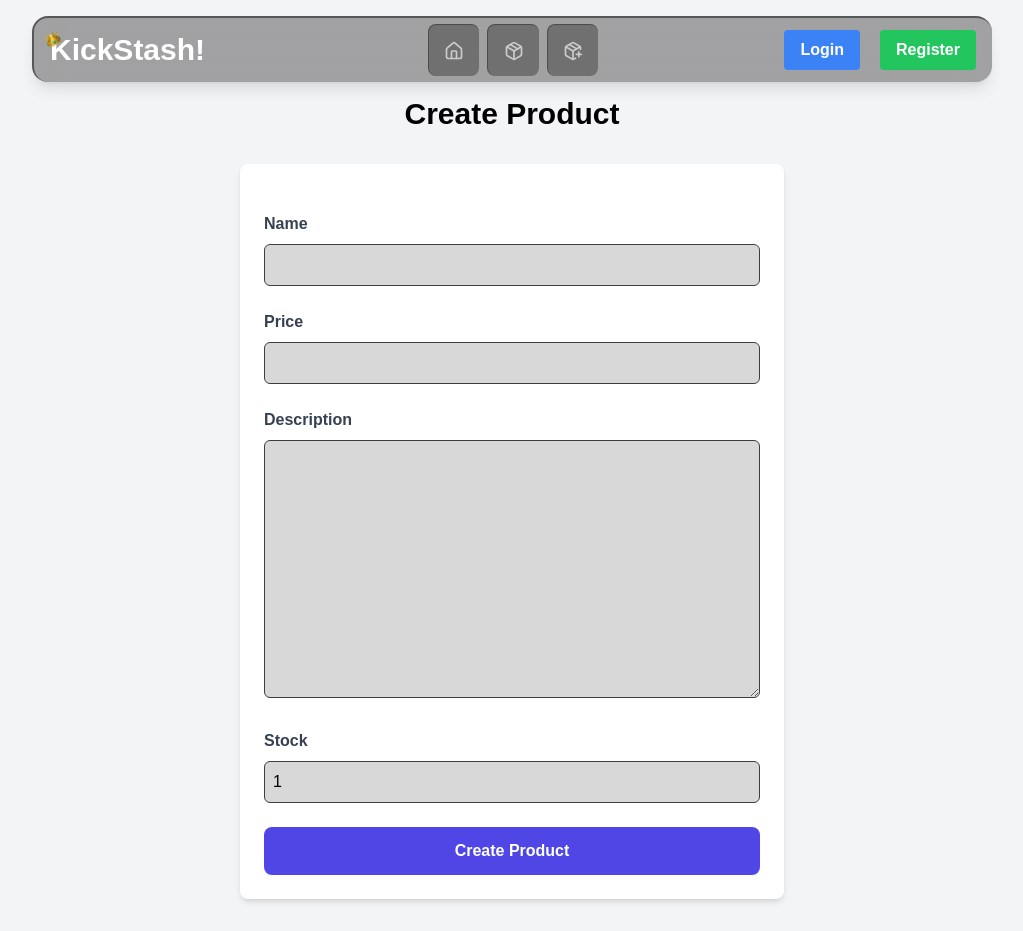
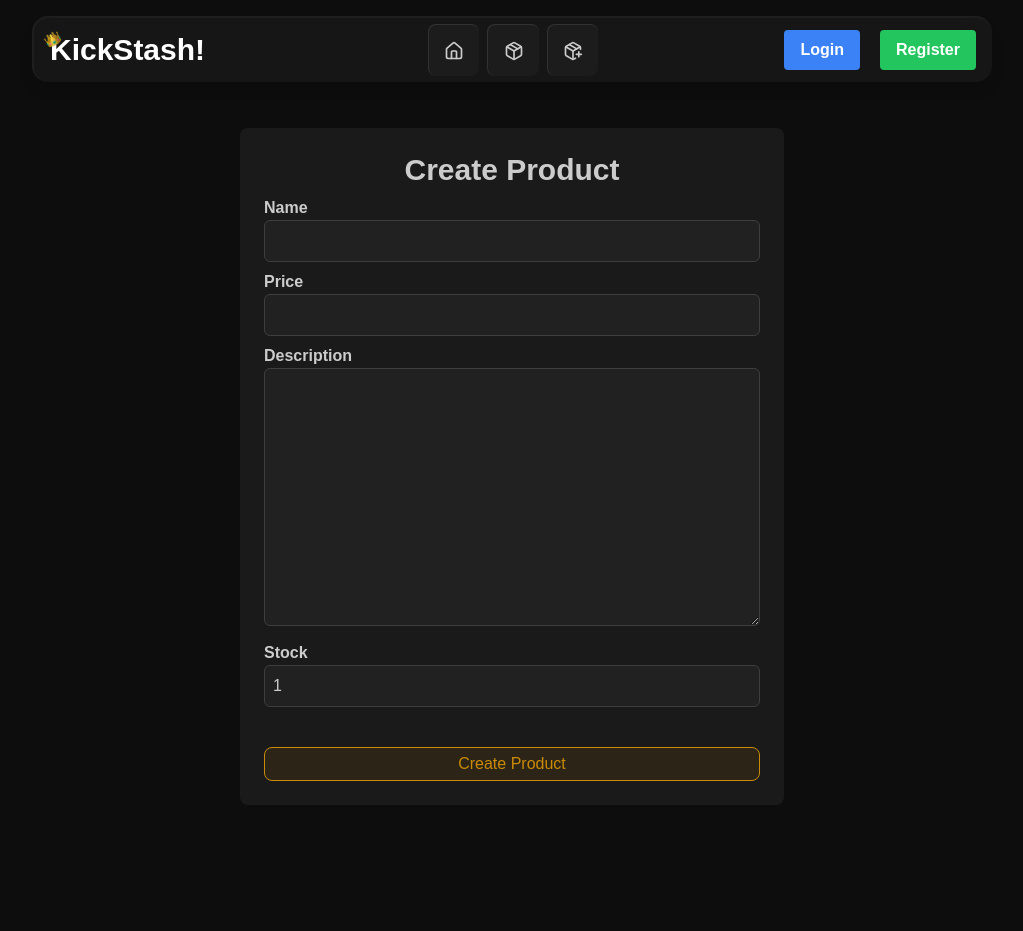
Before and after one commit to absolutepraya/kickstash, a Django app: page /create-product in a window 1280 px wide. Shown: the whole page, without its empty margins (128-1151 px from the left). After the commit the page ends 805 px from the top, so only its background shows below. Run offline with Django 5.2, Linux system fonts and the light colour scheme; some libraries are stand-ins or nearby versions.

Commit message:
Fixing main.html

```diff
--- a/main/templates/create_product.html
+++ b/main/templates/create_product.html
@@ -1,41 +1,32 @@
-{% extends 'base.html' %} {% load static %} {% block meta %}
+{% extends 'base.html' %}
+{% load static %}
+{% block meta %}
     <title>Create Product</title>
-{% endblock meta %} {% block content %} {% include 'navbar.html' %}
+{% endblock meta %}
 
-<div class="flex flex-col min-h-screen bg-gray-100">
-	<div class="container mx-auto px-4 py-8 mt-16 max-w-xl">
-		<h1 class="text-3xl font-bold text-center mb-8 text-black">
-			Create Product
-		</h1>
+{% block content %}
+    {% include 'navbar.html' %}
 
-		<div class="bg-white shadow-md rounded-lg p-6 form-style">
-			<form
-				method="POST"
-				class="space-y-6"
-			>
-				{% csrf_token %} {% for field in form %}
+    <div class="flex flex-col min-h-screen w-screen bg-[#0d0d0d] text-[#cccccc]">
+        <div class="container mx-auto px-4 mt-32 mb-16 max-w-xl">
+            <div class="bg-[#1a1a1a] rounded-lg p-6 form-style">
+                <h1 class="text-3xl font-bold text-center">Create Product</h1>
+                <form method="POST" class="space-y-2">
+                    {% csrf_token %}
+                    {% for field in form %}
                     <div class="flex flex-col">
-					<label
-						for="{{ field.id_for_label }}"
-						class="mb-2 font-semibold text-gray-700"
-					>
-						{{ field.label }}
-					</label>
+                        <label for="{{ field.id_for_label }}" class="font-semibold">{{ field.label }}</label>
                         <div class="w-full">{{ field }}</div>
                         {% if field.help_text %}
-					<p class="mt-1 text-sm text-gray-500">
-						{{ field.help_text }}
-					</p>
-					{% endif %} {% for error in field.errors %}
-					<p class="mt-1 text-sm text-red-600">{{ error }}</p>
+                        <p class="mt-1 text-sm">{{ field.help_text }}</p>
+                        {% endif %}
+                        {% for error in field.errors %}
+                        <p class="mt-1 text-sm">{{ error }}</p>
                         {% endfor %}
                     </div>
                     {% endfor %}
-				<div class="flex justify-center mt-6">
-					<button
-						type="submit"
-						class="bg-indigo-600 text-white font-semibold px-6 py-3 rounded-lg hover:bg-indigo-700 transition duration-300 ease-in-out w-full"
-					>
+                    <div class="flex justify-center pt-8">
+                        <button type="submit" class="w-full flex items-center justify-center flex-row items-center justify-center rounded-lg px-1 py-1 space-x-1 transition duration-300 bg-yellow-600 hover:bg-opacity-100 hover:text-white bg-opacity-10 text-yellow-600 border border-yellow-600">
                             Create Product
                         </button>
                     </div>
@@ -43,5 +34,4 @@
             </div>
         </div>
     </div>
-
 {% endblock %}
--- a/main/templates/login.html
+++ b/main/templates/login.html
@@ -14,7 +14,7 @@
 				<div>
 					<label for="username" class="mb-2 font-semibold">Username</label>
 					<div class="relative mt-1">
-						<input id="username" name="username" type="text" required class="appearance-none rounded-none relative block w-full px-3 py-2 border border-gray-300 placeholder-gray-500 text-gray-900 rounded-t-md focus:outline-none focus:ring-[#0b79f7] focus:border-[#0b79f7] sm:text-sm" placeholder="Username" />
+						<input id="username" name="username" type="text" required class="appearance-none rounded-none relative block w-full px-3 py-2 border border-gray-300 placeholder-gray-500 rounded-t-md focus:outline-none focus:ring-[#0b79f7] focus:border-[#0b79f7] sm:text-sm" placeholder="Username" />
 						<div class="absolute inset-y-0 right-0 pr-3 flex items-center pointer-events-none"></div>
 					</div>
 					<!-- Error handling for the username -->
@@ -25,7 +25,7 @@
 				<div class="mt-4">
 					<label for="password" class="mb-2 font-semibold">Password</label>
 					<div class="relative mt-1">
-						<input id="password" name="password" type="password" required class="appearance-none rounded-none relative block w-full px-3 py-2 border border-gray-300 placeholder-gray-500 text-gray-900 rounded-b-md focus:outline-none focus:ring-[#0b79f7] focus:border-[#0b79f7] sm:text-sm" placeholder="Password" />
+						<input id="password" name="password" type="password" required class="appearance-none rounded-none relative block w-full px-3 py-2 border border-gray-300 placeholder-gray-500 rounded-b-md focus:outline-none focus:ring-[#0b79f7] focus:border-[#0b79f7] sm:text-sm" placeholder="Password" />
 						<div class="absolute inset-y-0 right-0 pr-3 flex items-center pointer-events-none"></div>
 					</div>
 					<!-- Error handling for the password -->
@@ -43,7 +43,7 @@
 		{% if messages %}
 		<div class="mt-4">
 			{% for message in messages %}
-			<div class="bg-red-100 border border-red-400 text-red-700 px-4 py-3 rounded relative" role="alert">
+			<div class="bg-green-100 border border-green-400 text-green-700 px-4 py-3 rounded relative" role="alert">
 				<span class="block sm:inline">{{ message }}</span>
 			</div>
 			{% endfor %}
--- a/main/views.py
+++ b/main/views.py
@@ -17,15 +17,17 @@ def show_main(req):
 
     context = {
         # User credentials
-        'name': req.user.username,
+        "name": req.user.username,
         # Data
         "products": products,
         # Cookies
-        'last_login': req.COOKIES['last_login'],
+        "last_login": req.COOKIES["last_login"],
         # My credentials
         "student_name": "Daffa Abhipraya Putra",
         "student_id": "2306245131",
         "student_class": "PBP D",
+        # Page
+        # "current_page": "main",
     }
 
     return render(req, "main.html", context)
@@ -109,6 +111,7 @@ def logout_user(req):
     return response
 
 
+@login_required(login_url="/login")
 def edit_product(req, id):
     product = Product.objects.get(pk=id)
     form = ProductForm(req.POST or None, instance=product)
@@ -121,6 +124,7 @@ def edit_product(req, id):
     return render(req, "edit_product.html", context)
 
 
+@login_required(login_url="/login")
 def delete_product(req, id):
     product = Product.objects.get(pk=id)
     product.delete()
--- a/templates/navbar.html
+++ b/templates/navbar.html
@@ -17,7 +17,7 @@
 			</div>
 			<div class="flex flex-row w-1/3 space-x-2 h-full justify-center items-center">
 				{% comment %} Home {% endcomment %}
-				<a class='h-[80%] aspect-square border-t border-l rounded-lg background bg-[#262626] bg-opacity-40 border-[#3e3e3e] flex items-center justify-center border-opacity-70' href='#'>
+				<a class='h-[80%] aspect-square border-t border-l rounded-lg background bg-[#262626] bg-opacity-40 border-[#3e3e3e] flex items-center justify-center border-opacity-70' href="{% if current_page == 'main' %}#{% else %}{% url 'main:show_main' %}{% endif %}">
 					<svg xmlns="http://www.w3.org/2000/svg" width="20" height="20" viewBox="0 0 24 24" fill="none" stroke="currentColor" stroke-width="2" stroke-linecap="round" stroke-linejoin="round" class="lucide lucide-house"><path d="M15 21v-8a1 1 0 0 0-1-1h-4a1 1 0 0 0-1 1v8"/><path d="M3 10a2 2 0 0 1 .709-1.528l7-5.999a2 2 0 0 1 2.582 0l7 5.999A2 2 0 0 1 21 10v9a2 2 0 0 1-2 2H5a2 2 0 0 1-2-2z"/></svg>
 				</a>
 				{% comment %} My products {% endcomment %}
@@ -25,7 +25,7 @@
 					<svg xmlns="http://www.w3.org/2000/svg" width="20" height="20" viewBox="0 0 24 24" fill="none" stroke="currentColor" stroke-width="2" stroke-linecap="round" stroke-linejoin="round" class="lucide lucide-package"><path d="m7.5 4.27 9 5.15"/><path d="M21 8a2 2 0 0 0-1-1.73l-7-4a2 2 0 0 0-2 0l-7 4A2 2 0 0 0 3 8v8a2 2 0 0 0 1 1.73l7 4a2 2 0 0 0 2 0l7-4A2 2 0 0 0 21 16Z"/><path d="m3.3 7 8.7 5 8.7-5"/><path d="M12 22V12"/></svg>
 				</a>
 				{% comment %} Create new product {% endcomment %}
-				<a class='h-[80%] aspect-square border-t border-l rounded-lg background bg-[#262626] bg-opacity-40 border-[#3e3e3e] flex items-center justify-center border-opacity-70' href='#my-products'>
+				<a class='h-[80%] aspect-square border-t border-l rounded-lg background bg-[#262626] bg-opacity-40 border-[#3e3e3e] flex items-center justify-center border-opacity-70' href="{% url 'main:create_product' %}">
 					<svg xmlns="http://www.w3.org/2000/svg" width="20" height="20" viewBox="0 0 24 24" fill="none" stroke="currentColor" stroke-width="2" stroke-linecap="round" stroke-linejoin="round" class="lucide lucide-package-plus"><path d="M16 16h6"/><path d="M19 13v6"/><path d="M21 10V8a2 2 0 0 0-1-1.73l-7-4a2 2 0 0 0-2 0l-7 4A2 2 0 0 0 3 8v8a2 2 0 0 0 1 1.73l7 4a2 2 0 0 0 2 0l2-1.14"/><path d="m7.5 4.27 9 5.15"/><polyline points="3.29 7 12 12 20.71 7"/><line x1="12" x2="12" y1="22" y2="12"/></svg>
 				</a>
 			</div>
```
Also changed, not shown: README.md. Lines whose indentation alone changed are shown as unchanged.
